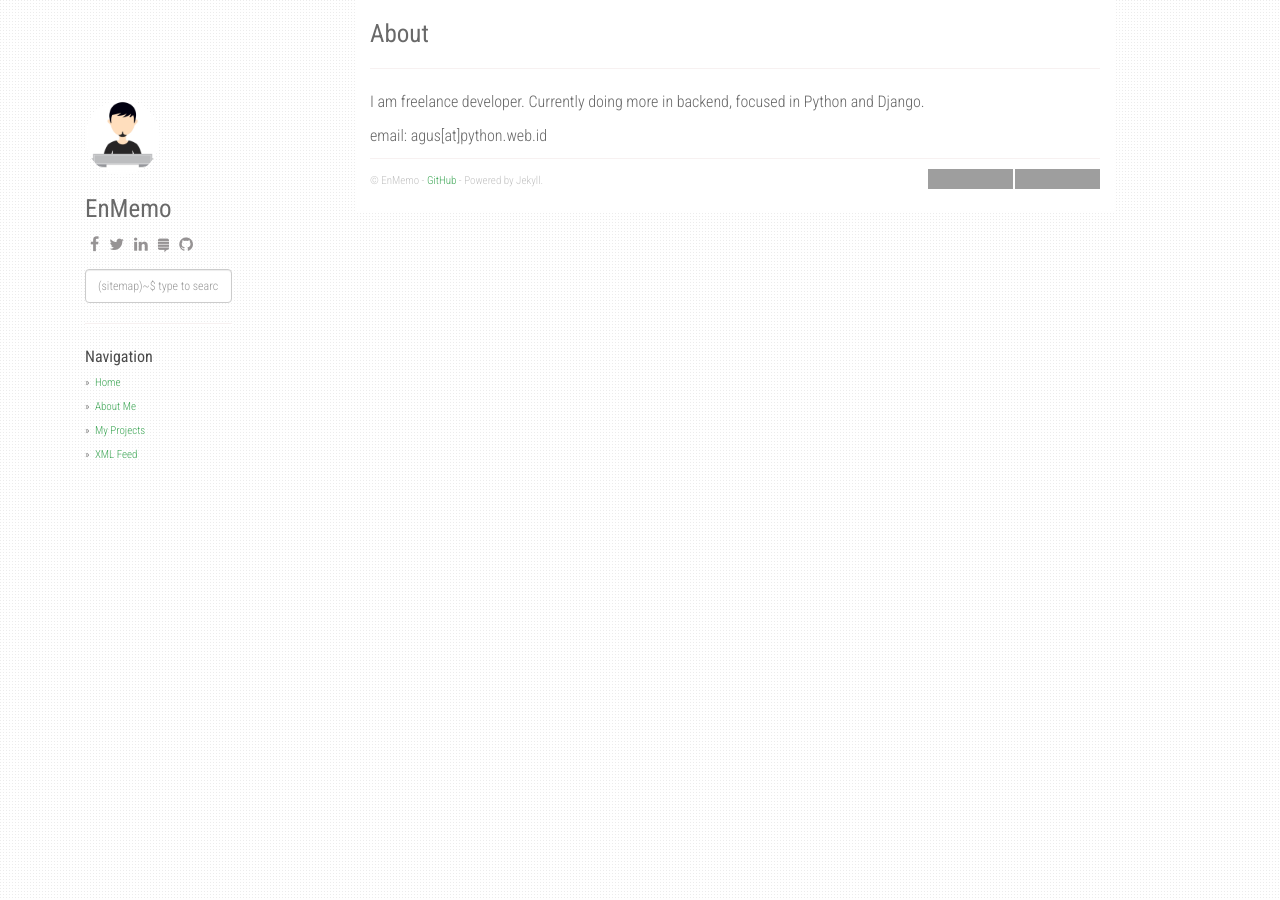
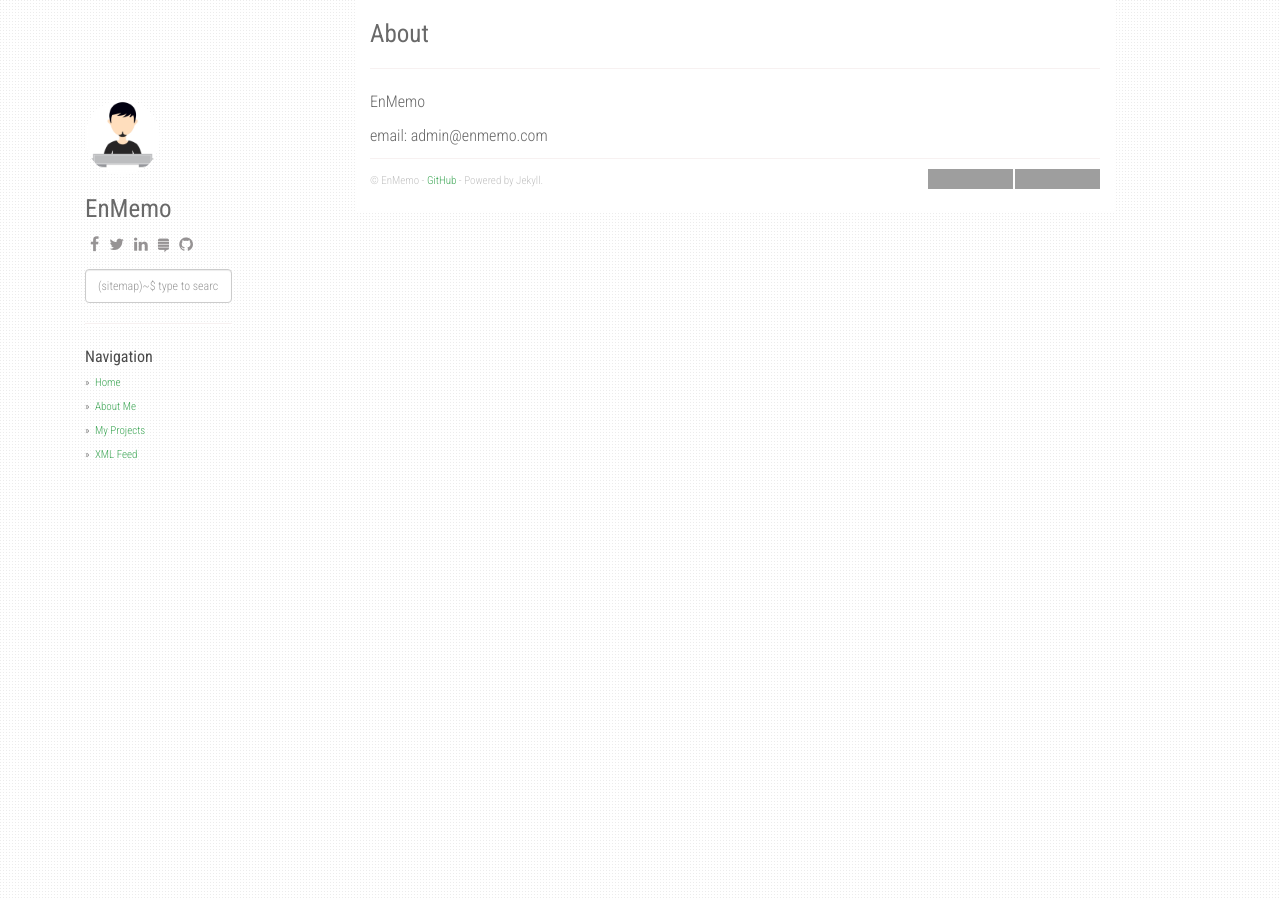
Before and after one commit to EnMemo/EnMemo.github.io, a Jekyll site: the page built from about.md, in a window 1280 px wide. Built offline with Jekyll 4.4.1, drawn with Linux system fonts in a browser that asks for light colours; nearby versions of some CDN libraries; grey boxes are pictures that could not be loaded.

Commit message:
Update about.md

```diff
--- a/about.md
+++ b/about.md
@@ -4,6 +4,6 @@ title: About
 permalink: /about/
 ---
 
-I am freelance developer. Currently doing more in backend, focused in Python and Django.
+EnMemo
 
-email: agus[at]python.web.id
+email: admin@enmemo.com
```
